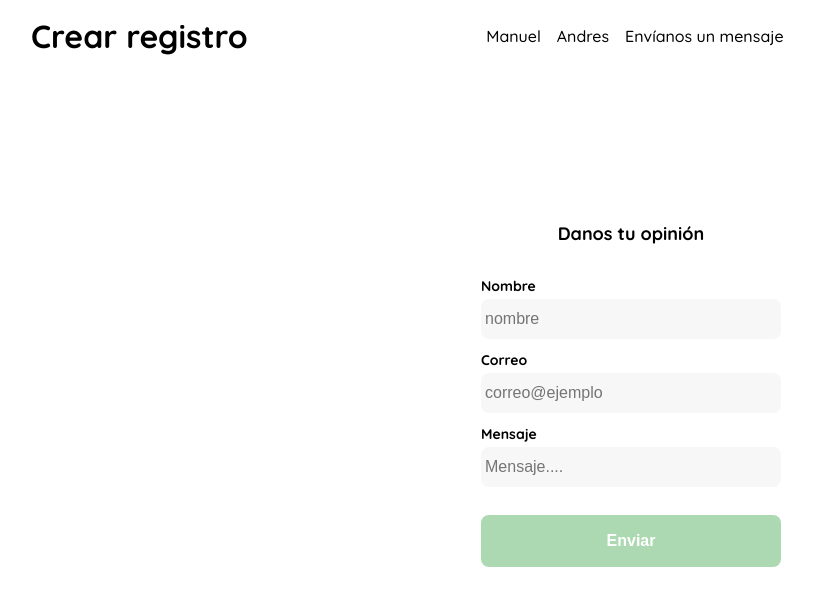
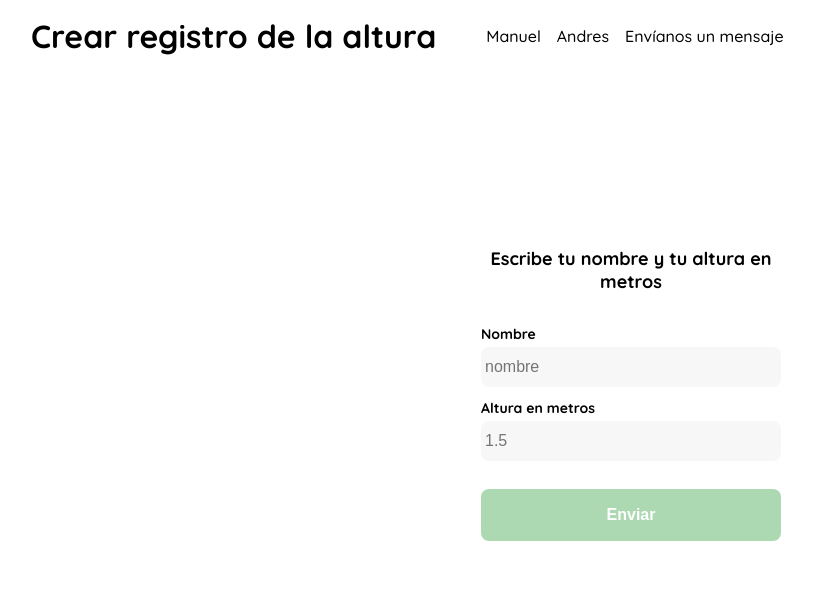
Before and after one commit to Manuel0606/parcial-flask-mongo, a Flask app: page /registro_usuario in a window 1280 px wide. Shown: the top 606 px of the page, without its empty margins (9-823 px from the left). Run offline with Flask 2, Linux system fonts and the light colour scheme.

Commit message:
Formulario registro altura

```diff
--- a/src/app.py
+++ b/src/app.py
@@ -7,11 +7,11 @@ app = Flask(__name__)
 
 @app.route('/registro_usuario')
 def registroUsuario():
-    return render_template('registro.html')
+    return render_template('registro_altura.html')
 
 @app.route('/registro', methods=['POST'])
 def registro():
-    registros = db_conection['Registro']
+    registros = db_conection['Datos']
     nombre = request.form['nombre']
     correo = request.form['correo']
     mensaje = request.form['mensaje']
--- a/src/templates/registro.html
+++ b/src/templates/registro_altura.html
@@ -5,25 +5,22 @@
 {% endblock %}
 
 {% block encabezado %}
-  Crear registro
+  Crear registro de la altura
 {% endblock %}
 
 {% block body %}
 <div class="formulario">
   <div class="form-container">
 
-  <p class="subtitle">Danos tu opinión</p>
+  <p class="subtitle">Escribe tu nombre y tu altura en metros</p>
 
 
   <form action="/registro" method="POST" class="form">
     <label for="nombre" class="label">Nombre</label>
     <input type="text" name="nombre" id="nombre" placeholder="nombre" class="input input-nombre">
 
-    <label for="correo" class="label">Correo</label>
-    <input type="text" name="correo" id="correo" placeholder="correo@ejemplo" class="input input-correo">
-
-    <label for="mensaje" class="label">Mensaje</label>
-    <input type="text" name="mensaje" id="mensaje" placeholder="Mensaje...." class="input input-mensaje">
+    <label for="altura" class="label">Altura en metros</label>
+    <input type="text" name="altura" id="altura" placeholder="1.5" class="input input-altura">
 
     <input type="submit" value="Enviar" class="primary-button login-button">
   </form>
```
